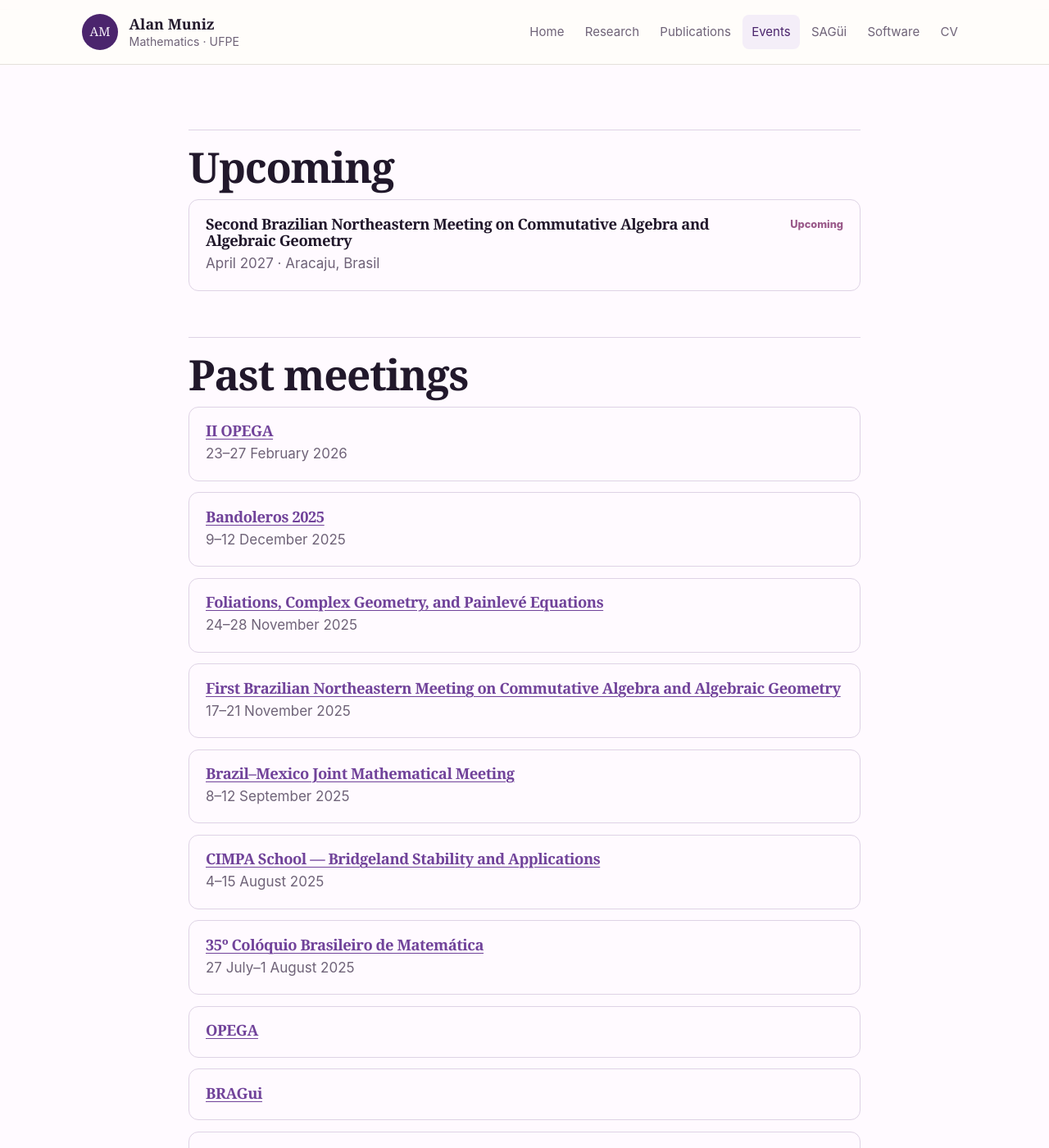
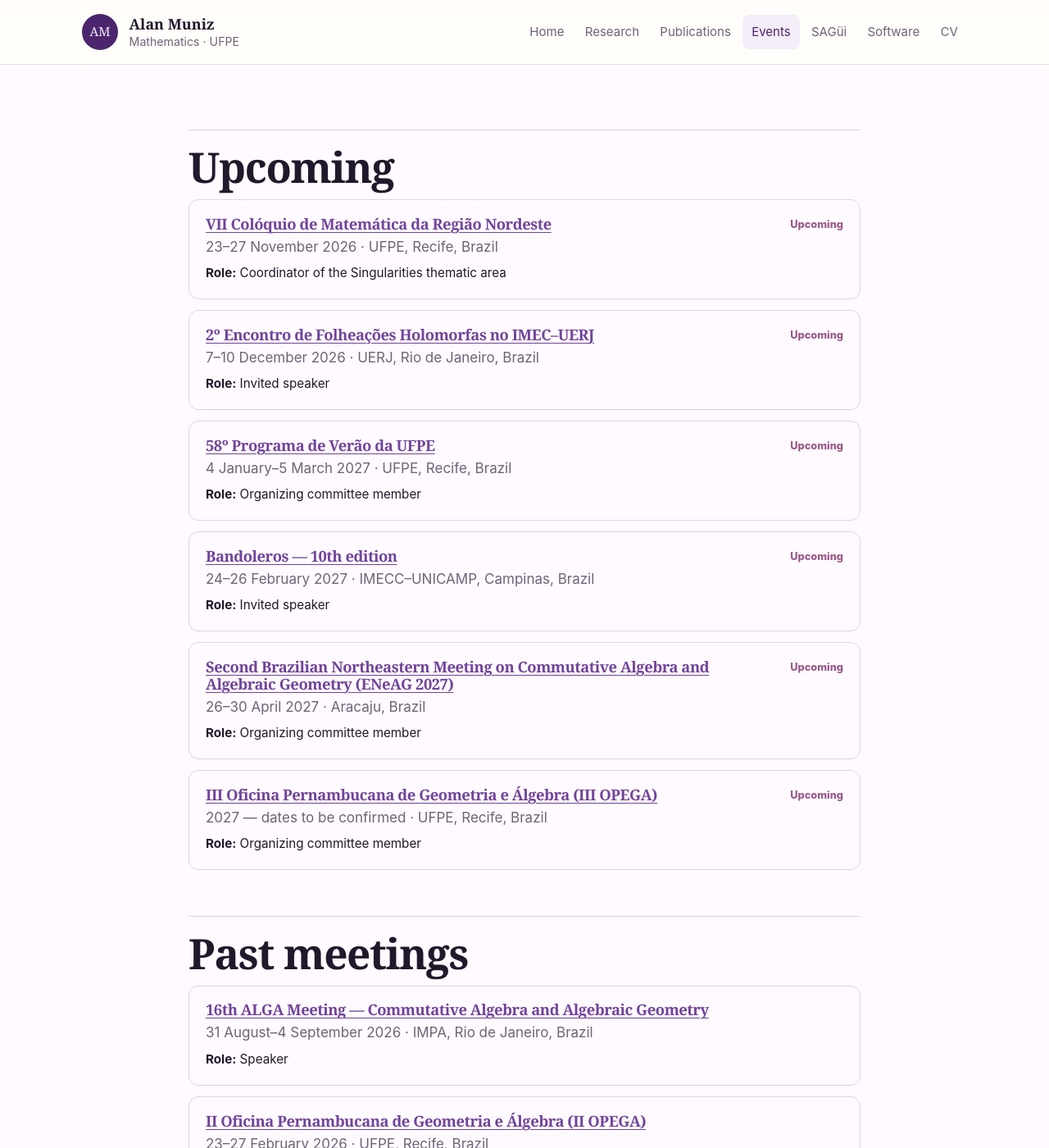
Before and after one commit to alannmuniz/alannmuniz.github.io, a Jekyll site: the page built from events.md, in a window 1280 px wide and 1400 px high, scrolled down 433 px. Shown: the whole window at 82% size. Built offline with Jekyll 4.4.1, drawn with Linux system fonts in a browser that asks for light colours; some of the changed text lies outside the part shown.

Commit message:
Add files via upload

```diff
--- a/_data/events.yml
+++ b/_data/events.yml
@@ -1,42 +1,126 @@
+# Each event has a title, date, location, role, and official website.
+# Upcoming events with unconfirmed dates are listed last.
+# Bandoleros: the official site labels the tenth edition "2026",
+# but announces 24–26 February 2027. Use the edition number in the title.
+
 upcoming:
-  - title: "Second Brazilian Northeastern Meeting on Commutative Algebra and Algebraic Geometry"
-    date: "April 2027"
-    location: "Aracaju, Brasil"
+  - title: "VII Colóquio de Matemática da Região Nordeste"
+    date: "23–27 November 2026"
+    location: "UFPE, Recife, Brazil"
+    role: "Coordinator of the Singularities thematic area"
+    url: "https://sbm.org.br/coloquio-nordeste-7/"
+
+  - title: "2º Encontro de Folheações Holomorfas no IMEC–UERJ"
+    date: "7–10 December 2026"
+    location: "UERJ, Rio de Janeiro, Brazil"
+    role: "Invited speaker"
+    url: "https://www.even3.com.br/2-efh-ime-uerj-758876"
+
+  - title: "58º Programa de Verão da UFPE"
+    date: "4 January–5 March 2027"
+    location: "UFPE, Recife, Brazil"
+    role: "Organizing committee member"
+    url: "https://sites.google.com/view/veraoufpe2027"
+
+  - title: "Bandoleros — 10th edition"
+    date: "24–26 February 2027"
+    location: "IMECC–UNICAMP, Campinas, Brazil"
+    role: "Invited speaker"
+    url: "https://sites.google.com/unicamp.br/bandoleros/home"
+
+  - title: "Second Brazilian Northeastern Meeting on Commutative Algebra and Algebraic Geometry (ENeAG 2027)"
+    date: "26–30 April 2027"
+    location: "Aracaju, Brazil"
+    role: "Organizing committee member"
+    url: "https://sites.google.com/view/eneag2027"
+
+  - title: "III Oficina Pernambucana de Geometria e Álgebra (III OPEGA)"
+    date: "2027 — dates to be confirmed"
+    location: "UFPE, Recife, Brazil"
+    role: "Organizing committee member"
+    url: "https://sites.google.com/view/opega2027"
 
 past:
-  - title: "II OPEGA"
+  - title: "16th ALGA Meeting — Commutative Algebra and Algebraic Geometry"
+    date: "31 August–4 September 2026"
+    location: "IMPA, Rio de Janeiro, Brazil"
+    role: "Speaker"
+    url: "https://impa.br/evento/16th-alga-meeting-commutative-algebra-and-algebraic-geometry-2/?lang=en"
+
+  - title: "II Oficina Pernambucana de Geometria e Álgebra (II OPEGA)"
     date: "23–27 February 2026"
+    location: "UFPE, Recife, Brazil"
+    role: "Organizing committee member"
     url: "https://sites.google.com/view/opega2026"
 
+  - title: "JOGA 2026 — Jornadas em Geometria Algébrica"
+    date: "5–6 February 2026"
+    location: "UFF, Niterói, Brazil"
+    role: "Speaker"
+    url: "https://sites.google.com/view/geoalgcompluff/joga"
+
   - title: "Bandoleros 2025"
-    date: "9–12 December 2025"
-    url: "https://sites.google.com/unicamp.br/bandoleros"
+    date: "9–11 December 2025"
+    location: "IMECC–UNICAMP, Campinas, Brazil"
+    role: "Invited speaker"
+    url: "https://sites.google.com/unicamp.br/bandoleros/bandoleros-2025"
 
   - title: "Foliations, Complex Geometry, and Painlevé Equations"
     date: "24–28 November 2025"
+    location: "IMPA, Rio de Janeiro, Brazil"
+    role: "Invited speaker"
     url: "https://impa.br/evento/foliations-complex-geometry-and-painleve-equations/"
 
-  - title: "First Brazilian Northeastern Meeting on Commutative Algebra and Algebraic Geometry"
+  - title: "First Brazilian Northeastern Meeting on Commutative Algebra and Algebraic Geometry (ENeAG 2025)"
     date: "17–21 November 2025"
-    url: "https://sites.google.com/view/eneag25"
+    location: "UFPE, Recife, Brazil"
+    role: "Organizing committee member"
+    url: "https://sites.google.com/view/eneag25/home"
 
   - title: "Brazil–Mexico Joint Mathematical Meeting"
     date: "8–12 September 2025"
+    location: "Fortaleza, Brazil"
+    role: "Co-organizer of the thematic session “Holomorphic Foliations and related fields”"
     url: "https://sbm.org.br/jointmeeting-mexico/"
 
   - title: "CIMPA School — Bridgeland Stability and Applications"
     date: "4–15 August 2025"
+    location: "UFSC, Florianópolis, Brazil"
+    role: "Participant"
     url: "https://sites.google.com/view/bridgelandstabilitycimpa/"
 
   - title: "35º Colóquio Brasileiro de Matemática"
     date: "27 July–1 August 2025"
+    location: "IMPA, Rio de Janeiro, Brazil"
+    role: "Co-coordinator of the Holomorphic Foliations thematic session"
     url: "https://impa.br/evento/35o-coloquio-brasileiro-de-matematica/"
 
-  - title: "OPEGA"
+  - title: "I Oficina Pernambucana de Geometria e Álgebra (I OPEGA)"
+    date: "17–21 February 2025"
+    location: "UFPE, Recife, Brazil"
+    role: "Organizing committee member"
     url: "https://sites.google.com/view/opega"
 
-  - title: "BRAGui"
+  - title: "BRAGüi"
+    date: "17–18 October 2024"
+    location: "UFPE, Recife, Brazil"
+    role: "Organizer"
     url: "https://sites.google.com/view/bragui/"
 
-  - title: "Gatto’s 60th"
+  - title: "3rd International Meeting of Young Researchers in Singularity Theory and Related Fields"
+    date: "9–11 October 2024"
+    location: "UFLA, Lavras, Brazil"
+    role: "Scientific committee member"
+    url: "https://yrs.icmc.usp.br/"
+
+  - title: "From Schubert Calculus to Representation Theory — Gatto’s 60th Birthday"
+    date: "2–4 September 2024"
+    location: "UFS, São Cristóvão (Aracaju metropolitan area), Brazil"
+    role: "Invited speaker"
     url: "https://sites.google.com/view/gatto60th/main"
+
+  - title: "LEGAL 2024 — Liberdade em Geometria Algébrica"
+    date: "11–15 March 2024"
+    location: "Sítio Assunção, Teresópolis, Brazil"
+    role: "Contributed-talk speaker"
+    url: "https://sites.google.com/view/geoalgcompluff/legal/edições-anteriores/legal-2024/legal-2024-english"
```
